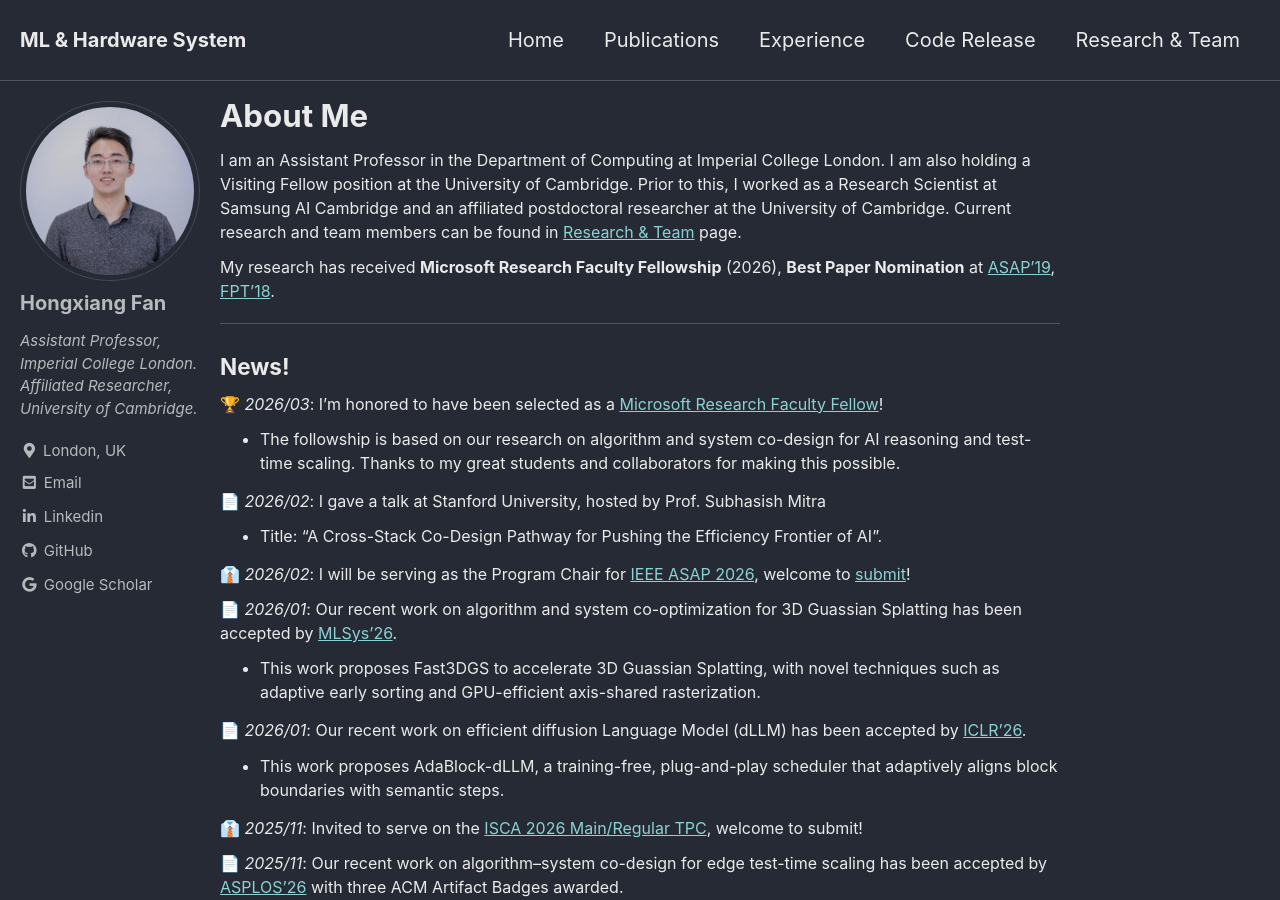
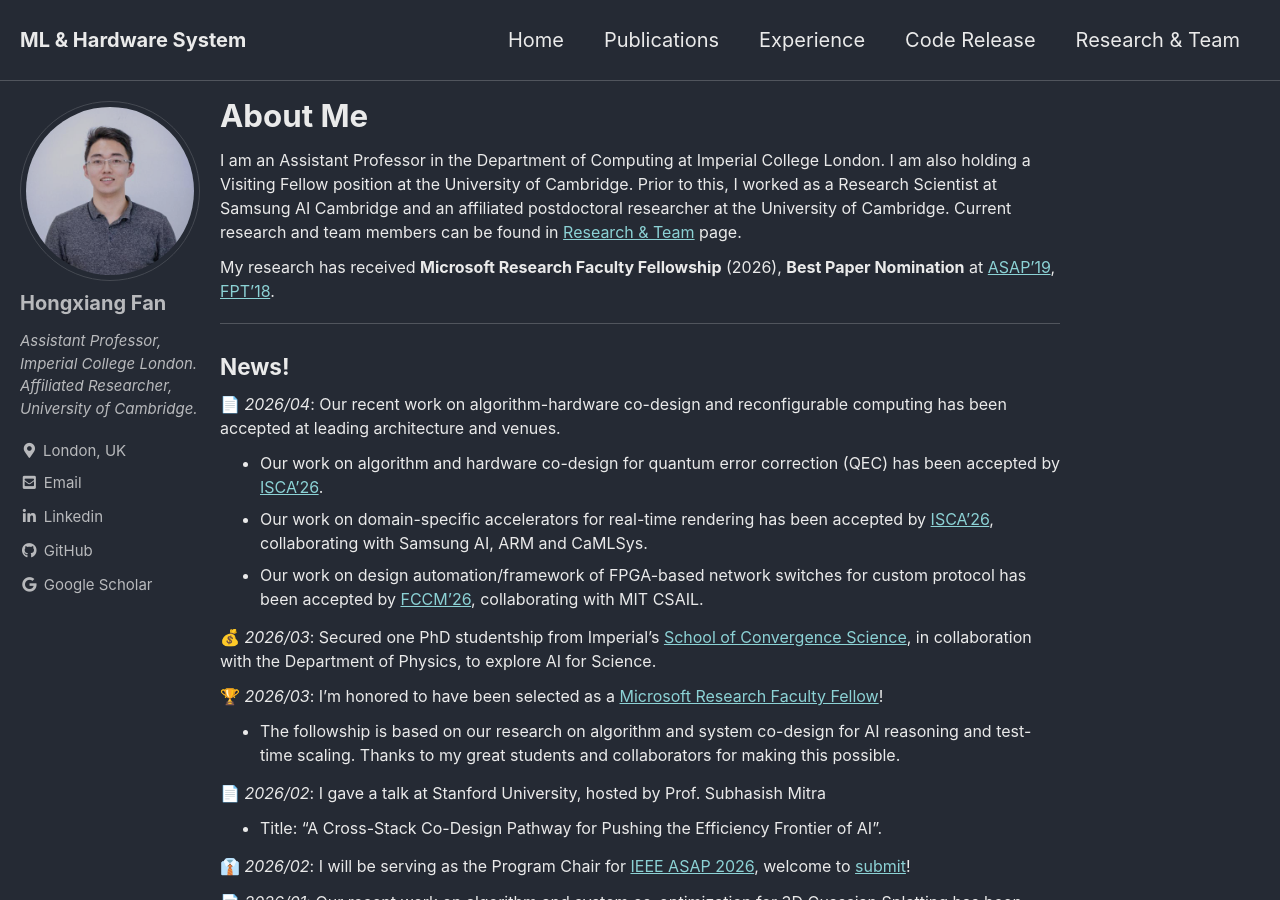
Before and after one commit to os-hxfan/os-hxfan.github.io, a Jekyll site: the page built from index.md, in a window 1280 px wide and 900 px high. Built offline with Jekyll 4.4.1, drawn with Linux system fonts in a browser that asks for light colours; cached includes are drawn as plain includes; our own code applies the rules of GitHub Pages for plain Markdown files.

Commit message:
Update, end of March, 2026

```diff
--- a/index.md
+++ b/index.md
@@ -31,6 +31,12 @@ ___
 ### News!
 
 <!-- **1. Paper** 📄 · **2. Funding** 💰 · **3. Serving** 👔 · **4. Honor** 🏆 -->
+📄 *2026/04*: Our recent work on algorithm-hardware co-design and reconfigurable computing has been accepted at leading architecture and  venues.
+- Our work on algorithm and hardware co-design for quantum error correction (QEC) has been accepted by [ISCA’26](https://iscaconf.org/isca2026/).
+- Our work on domain-specific accelerators for real-time rendering has been accepted by [ISCA’26](https://iscaconf.org/isca2026/), collaborating with Samsung AI, ARM and CaMLSys.
+- Our work on design automation/framework of FPGA-based network switches for custom protocol has been accepted by [FCCM’26](https://www.fccm.org/accepted-paper-list-2026/), collaborating with MIT CSAIL.
+
+💰 *2026/03*: Secured one PhD studentship from Imperial’s [School of Convergence Science](https://www.imperial.ac.uk/school-of-convergence-science/phd-opportunities/), in collaboration with the Department of Physics, to explore AI for Science.
 
 🏆 *2026/03*: I’m honored to have been selected as a [Microsoft Research Faculty Fellow](https://www.microsoft.com/en-us/research/academic-program/microsoft-research-fellowship/)!
 - The followship is based on our research on algorithm and system co-design for AI reasoning and test-time scaling. Thanks to my great students and collaborators for making this possible.
```
